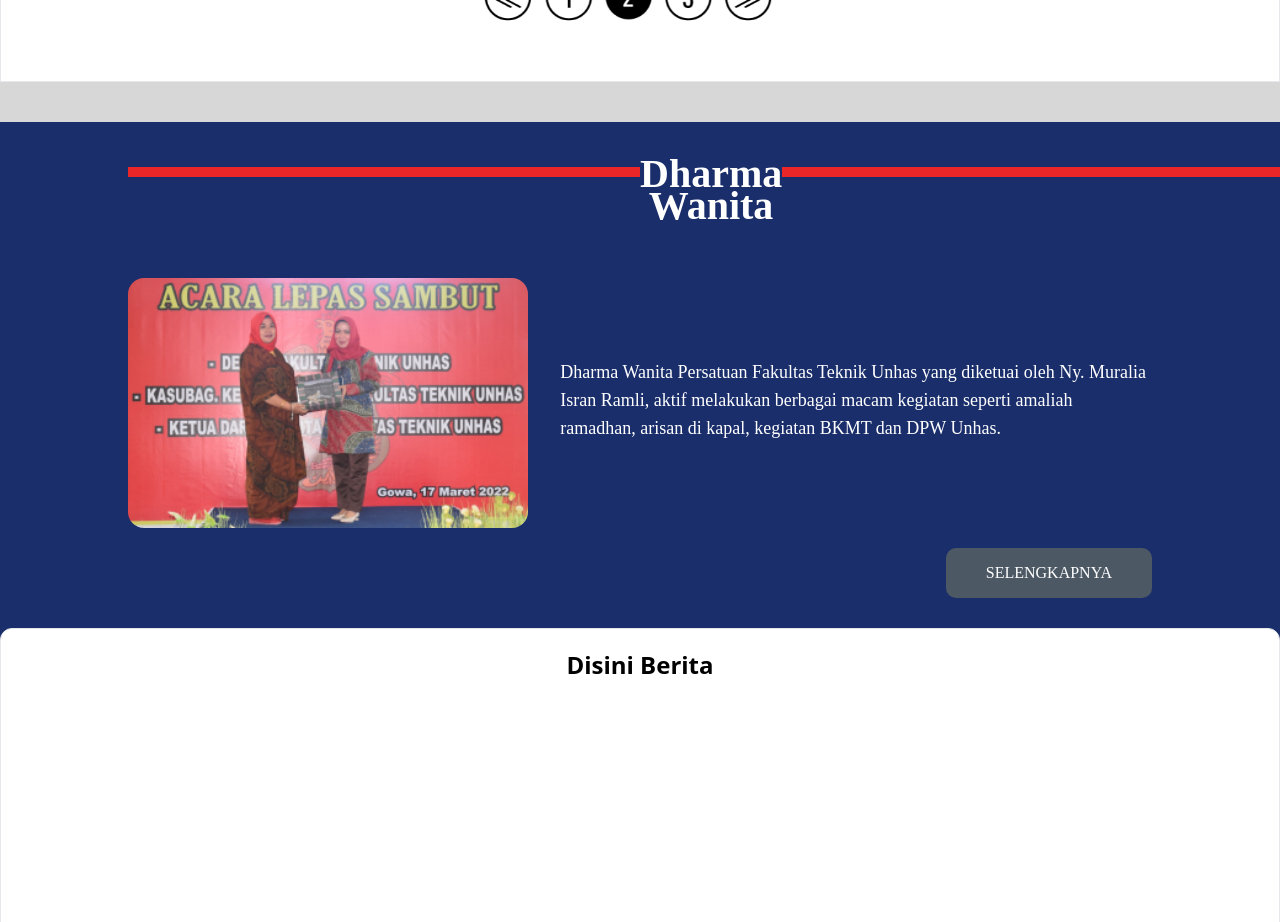
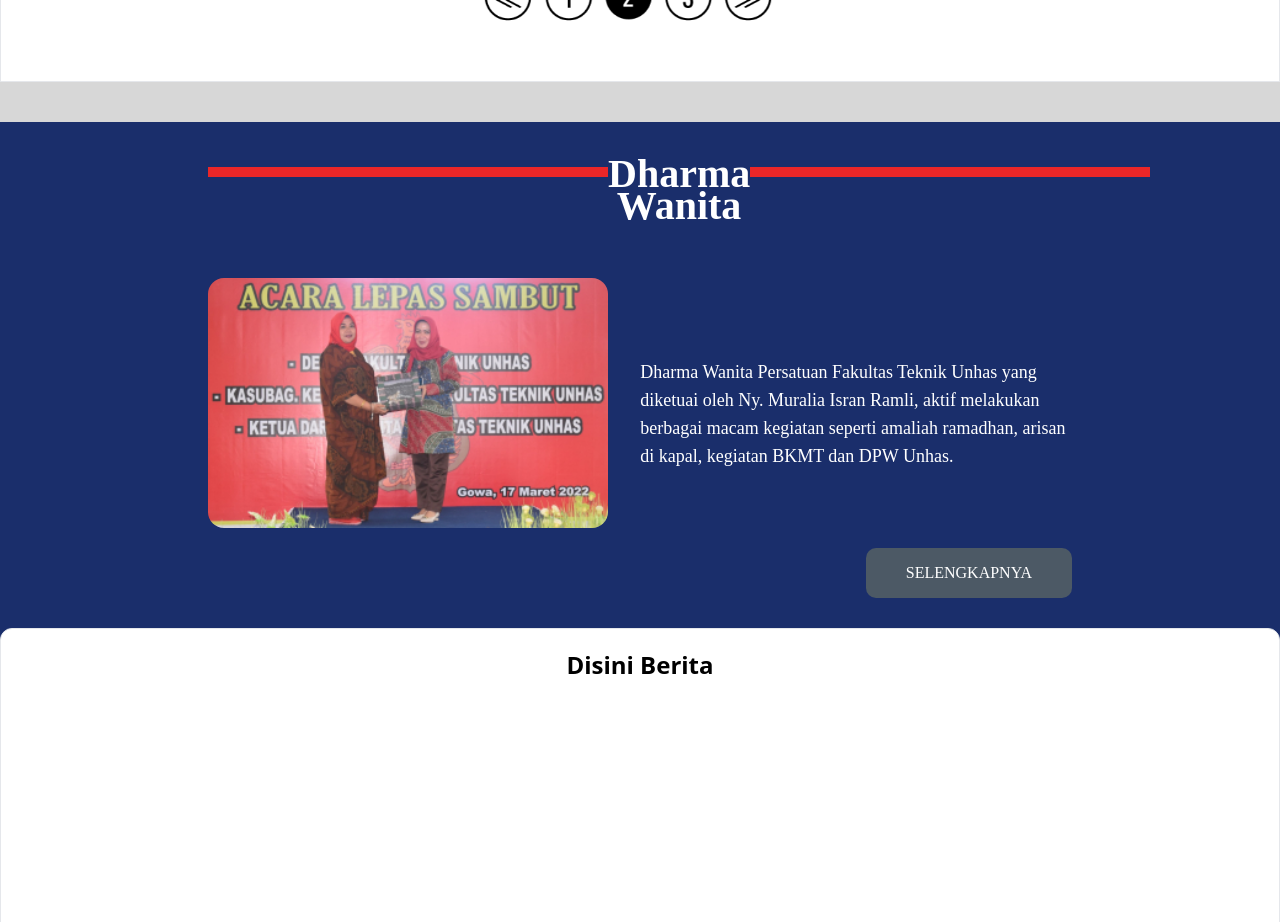
Before and after one commit to faridnfl/Mid-SistemInformasi, a Nuxt app: page / in a window 1280 px wide. Shown: the part 1940-2862 px from the top of the page. Built offline with nearby package versions, Linux system fonts and the light colour scheme.

Commit message:
update padding+garis dharma wanita

```diff
--- a/app.vue
+++ b/app.vue
@@ -96,11 +96,11 @@
         </div>
       </div>
     </section>
-    <section class="dharma-wanita warna justify-center px-32" style="background-color: rgb(26, 46, 107); font-family: Merriweather;">
+    <section class="dharma-wanita warna justify-center px-52" style="background-color: rgb(26, 46, 107); font-family: Merriweather;">
       <div class="content w-full flex justify-around">
-        <img src="/garis-merah.jpg" alt="" style="height: 15px; width: 32rem; padding-top: 5px; margin-top: 40px;">
+        <img src="/garis-merah.jpg" alt="" style="height: 15px; width: 25rem; padding-top: 5px; margin-top: 40px;">
         <h1 class="text-2xl font-bold py-9 text-center text-white" style="font-size: 40px;">Dharma Wanita</h1>
-        <img src="/garis-merah.jpg" alt="" style="height: 15px; width: 32rem; padding-top: 5px; margin-top: 40px;">
+        <img src="/garis-merah.jpg" alt="" style="height: 15px; width: 25rem; padding-top: 5px; margin-top: 40px;">
       </div>
       <div class="py-5 flex gap-8">
         <img src="/dharma-wanita.png" alt="Dharma Wanita" class="rounded-2xl" style="height: 250px;">
```
